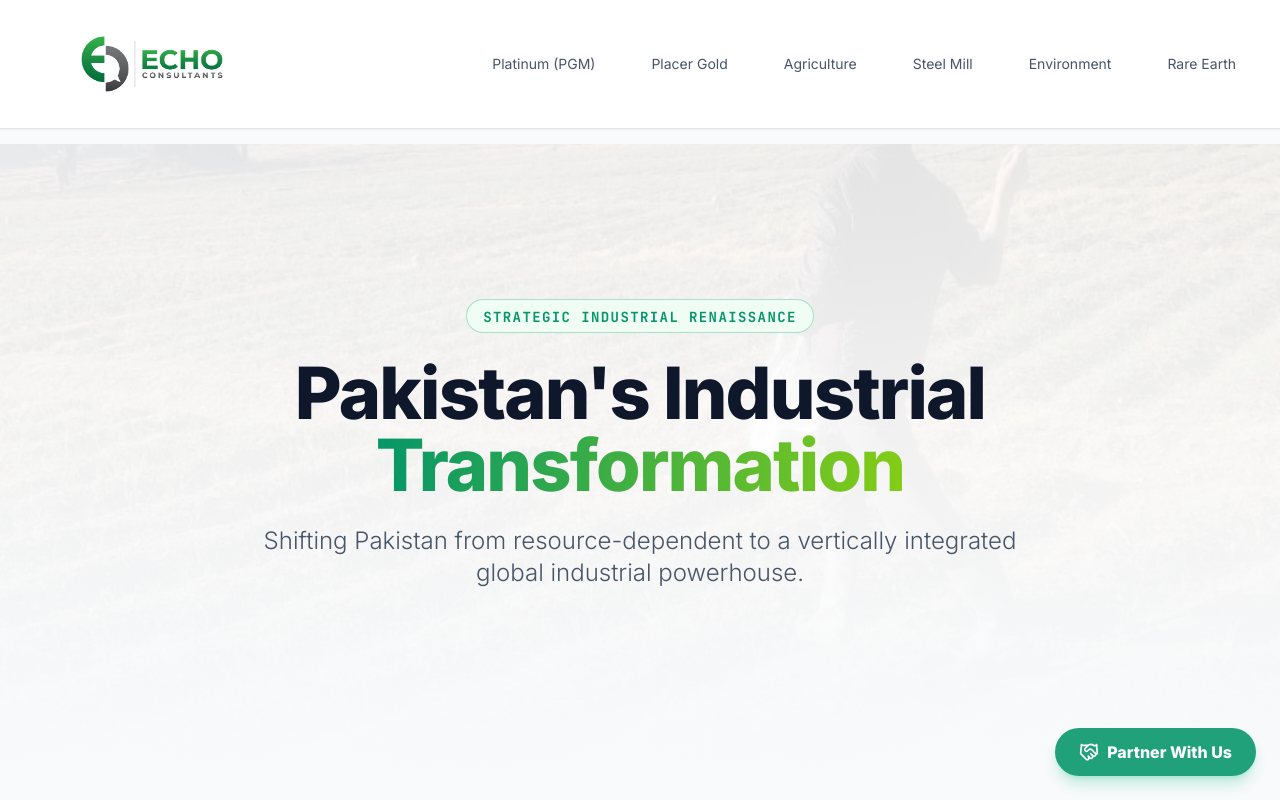
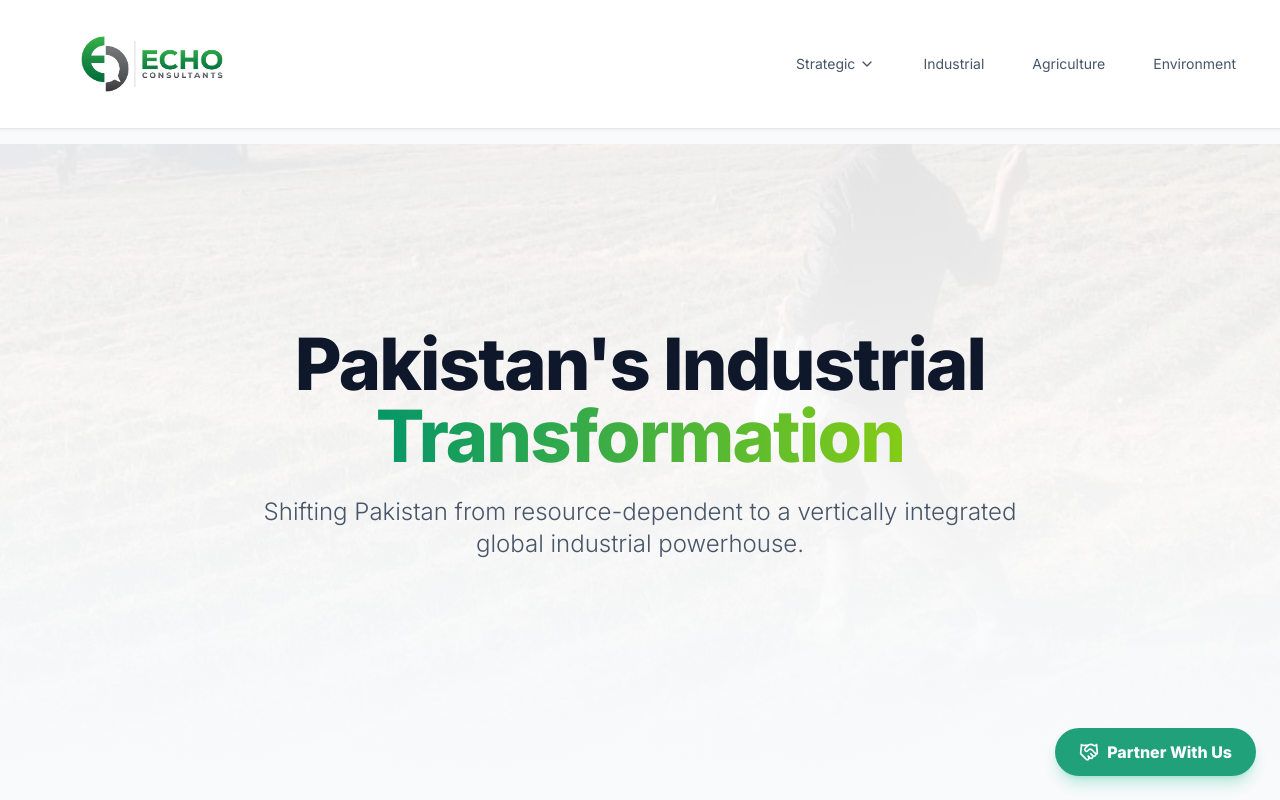
Before and after one commit to HamzahAhmad2000/echo-consultants-strategic-industrial-hub, a React (Vite) app: page / in a window 1280 px wide. Shown: the top 800 px of the page. Built offline with nearby package versions, Linux system fonts and the light colour scheme.

Commit message:
feat: Restructure navigation to include a "Strategic" dropdown menu and remove a homepage banner.

```diff
--- a/components/Nav.tsx
+++ b/components/Nav.tsx
@@ -1,6 +1,6 @@
-import React from 'react';
+import React, { useState } from 'react';
 import { PageState } from '../types';
-import { Menu, X } from 'lucide-react';
+import { Menu, X, ChevronDown } from 'lucide-react';
 
 interface NavProps {
   activePage: PageState;
@@ -8,16 +8,22 @@ interface NavProps {
 }
 
 const Nav: React.FC<NavProps> = ({ activePage, onNavigate }) => {
-  const [isOpen, setIsOpen] = React.useState(false);
+  const [isOpen, setIsOpen] = useState(false);
+  const [strategicOpen, setStrategicOpen] = useState(false);
 
-  const navItems = [
-    { id: PageState.PLATINUM, label: 'Platinum (PGM)', sector: 'Strategic' },
-    { id: PageState.PLACER_GOLD, label: 'Placer Gold', sector: 'Strategic' },
-    { id: PageState.AGRICULTURE, label: 'Agriculture', sector: 'Agriculture' },
-    { id: PageState.STEEL_MILL, label: 'Steel Mill', sector: 'Industrial' },
-    { id: PageState.ENVIRONMENT, label: 'Environment', sector: 'Environment' },
-    { id: PageState.REE, label: 'Rare Earth', sector: 'Strategic' },
+  const strategicItems = [
+    { id: PageState.PLATINUM, label: 'Platinum (PGM)' },
+    { id: PageState.PLACER_GOLD, label: 'Placer Gold' },
+    { id: PageState.REE, label: 'Rare Earth' },
   ];
+
+  const otherNavItems = [
+    { id: PageState.STEEL_MILL, label: 'Industrial' },
+    { id: PageState.AGRICULTURE, label: 'Agriculture' },
+    { id: PageState.ENVIRONMENT, label: 'Environment' },
+  ];
+
+  const isStrategicActive = strategicItems.some(item => item.id === activePage);
 
   return (
     <nav className="fixed top-0 w-full z-40 bg-white/90 backdrop-blur-md border-b border-slate-200 shadow-sm">
@@ -32,8 +38,44 @@ const Nav: React.FC<NavProps> = ({ activePage, onNavigate }) => {
           </div>
 
           <div className="hidden md:block">
-            <div className="ml-10 flex items-baseline space-x-8">
-              {navItems.map((item) => (
+            <div className="ml-10 flex items-baseline space-x-6">
+              {/* Strategic Dropdown */}
+              <div className="relative">
+                <button
+                  onClick={() => setStrategicOpen(!strategicOpen)}
+                  onBlur={() => setTimeout(() => setStrategicOpen(false), 150)}
+                  className={`px-3 py-2 rounded-md text-sm font-medium transition-colors duration-200 flex items-center gap-1 ${isStrategicActive
+                    ? 'text-echo-primary bg-echo-light'
+                    : 'text-slate-600 hover:text-slate-900 hover:bg-slate-100'
+                    }`}
+                >
+                  Strategic
+                  <ChevronDown className={`w-4 h-4 transition-transform ${strategicOpen ? 'rotate-180' : ''}`} />
+                </button>
+
+                {strategicOpen && (
+                  <div className="absolute top-full left-0 mt-1 w-48 bg-white border border-slate-200 rounded-lg shadow-lg py-2 z-50">
+                    {strategicItems.map((item) => (
+                      <button
+                        key={item.id}
+                        onClick={() => {
+                          onNavigate(item.id);
+                          setStrategicOpen(false);
+                        }}
+                        className={`block w-full text-left px-4 py-2 text-sm transition-colors ${activePage === item.id
+                          ? 'text-echo-primary bg-echo-light'
+                          : 'text-slate-600 hover:text-slate-900 hover:bg-slate-50'
+                          }`}
+                      >
+                        {item.label}
+                      </button>
+                    ))}
+                  </div>
+                )}
+              </div>
+
+              {/* Other Nav Items */}
+              {otherNavItems.map((item) => (
                 <button
                   key={item.id}
                   onClick={() => onNavigate(item.id)}
@@ -62,7 +104,27 @@ const Nav: React.FC<NavProps> = ({ activePage, onNavigate }) => {
       {isOpen && (
         <div className="md:hidden bg-white border-b border-slate-200 shadow-lg">
           <div className="px-2 pt-2 pb-3 space-y-1 sm:px-3">
-            {navItems.map((item) => (
+            {/* Strategic Section */}
+            <div className="px-3 py-2 text-xs font-bold text-slate-400 uppercase tracking-wider">Strategic</div>
+            {strategicItems.map((item) => (
+              <button
+                key={item.id}
+                onClick={() => {
+                  onNavigate(item.id);
+                  setIsOpen(false);
+                }}
+                className={`block w-full text-left px-3 py-2 rounded-md text-base font-medium ${activePage === item.id
+                  ? 'text-echo-primary bg-echo-light'
+                  : 'text-slate-600 hover:text-slate-900 hover:bg-slate-100'
+                  }`}
+              >
+                {item.label}
+              </button>
+            ))}
+
+            {/* Other Items */}
+            <div className="px-3 py-2 text-xs font-bold text-slate-400 uppercase tracking-wider mt-4">Other Sectors</div>
+            {otherNavItems.map((item) => (
               <button
                 key={item.id}
                 onClick={() => {
--- a/pages/Home.tsx
+++ b/pages/Home.tsx
@@ -29,9 +29,6 @@ const Home: React.FC<HomeProps> = ({ onNavigate }) => {
         </div>
 
         <div className="relative z-10 max-w-5xl mx-auto px-4 text-center">
-          <div className="inline-block px-4 py-1 mb-6 border border-echo-primary/30 rounded-full bg-echo-light backdrop-blur-sm">
-            <span className="text-echo-primary text-sm font-mono tracking-widest uppercase font-bold">Strategic Industrial Renaissance</span>
-          </div>
           <h1 className="text-5xl md:text-7xl font-extrabold text-slate-900 tracking-tight mb-6 leading-tight">
             Pakistan's Industrial <br />
             <span className="text-transparent bg-clip-text bg-gradient-to-r from-echo-primary to-echo-accent">Transformation</span>
```
